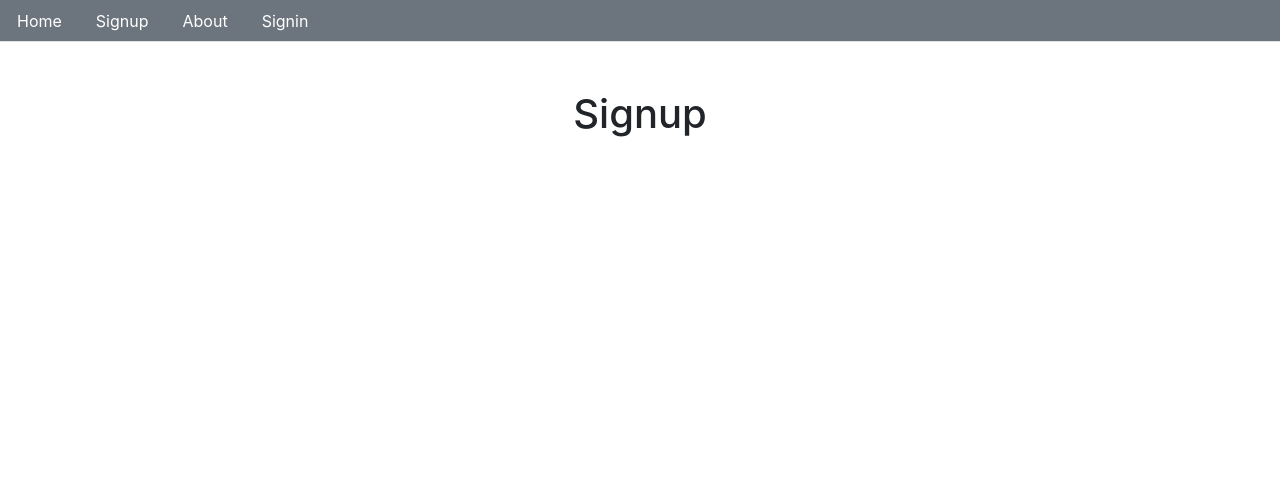
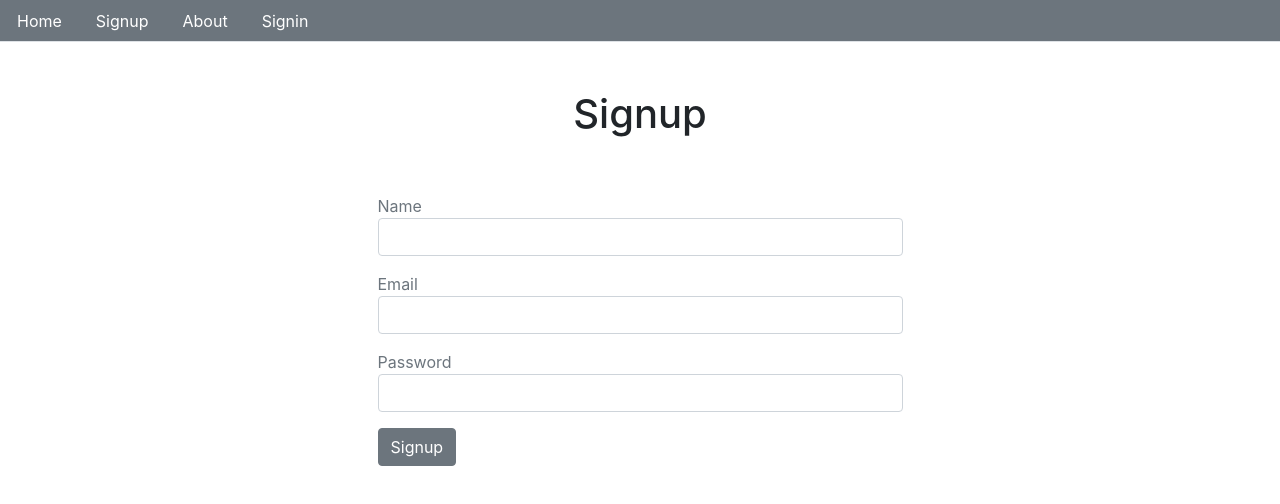
Before and after one commit to mardb/ttalk-, a React (Create React App) app: page /signup in a window 1280 px wide. Shown: the top 504 px of the page. Built offline with nearby package versions, Linux system fonts and the light colour scheme.

Commit message:
signup form

```diff
--- a/src/components/Signup.js
+++ b/src/components/Signup.js
@@ -1,24 +1,54 @@
 import React
-// , {useState}
 from 'react';
-// import {Link, Redirect} from 'react-router-dom';
-// import axios from 'axios';
 import Layout from '../core/Layout';
-import{ToastContainer
-  // , toast
-} from 'react-toastify';
+import{ToastContainer} from 'react-toastify';
 import 'react-toastify/dist/ReactToastify.min.css';
 
 const Signup = () => {
 
-return(
+// return(
+//   <Layout>
+//   <div className="col-md-6 offset-md-3">
+//       <ToastContainer />
+//       <h1 className="p-5 text-center">Signup</h1>
+//   </div>
+// </Layout>
+// )
+const signupForm = () => (
+        <form>
+            <div className="form-group">
+                <lable className="text-muted">Name</lable>
+                <input type="text" className="form-control" />
+            </div>
+
+            <div className="form-group">
+                <lable className="text-muted">Email</lable>
+                <input type="email" className="form-control" />
+            </div>
+
+            <div className="form-group">
+                <lable className="text-muted">Password</lable>
+                <input type="password" className="form-control" />
+            </div>
+
+            <div>
+                <button className="btn btn-secondary" >
+                   Signup
+                </button>
+            </div>
+        </form>
+    );
+
+    return (
         <Layout>
             <div className="col-md-6 offset-md-3">
                 <ToastContainer />
                 <h1 className="p-5 text-center">Signup</h1>
+                {signupForm()}
             </div>
         </Layout>
-)
+    );
 };
 
 export default Signup;
+// **
```
Lines whose indentation alone changed are shown as unchanged.
